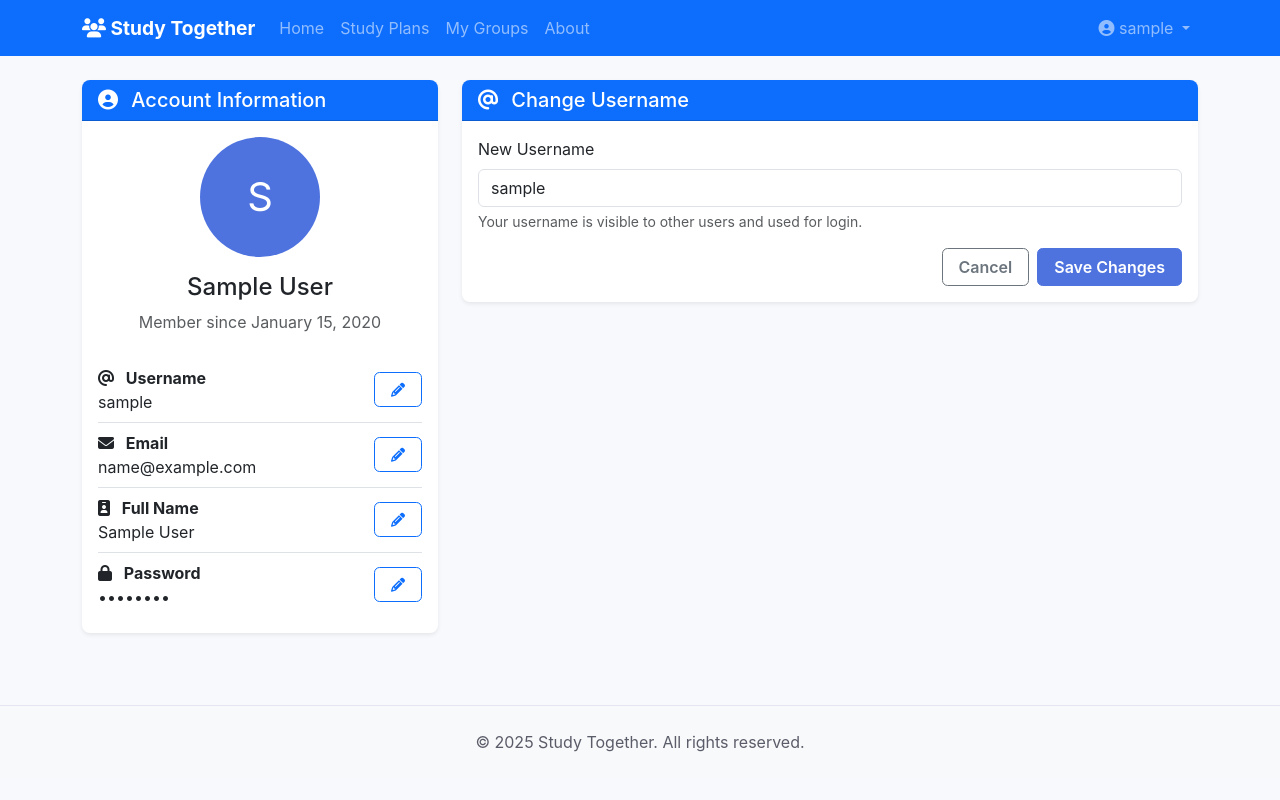
After one commit to Ph4ntomByte/Study_Together, a Flask app: page /auth/profile in a window 1280 px wide, after a click that opens the changed part. The commit adds this page. Run offline with Flask 3, Linux system fonts and the light colour scheme; a user stored in the database is signed in; tables that the repository leaves empty hold one stand-in row (values such as "Sample post"); some libraries are stand-ins or nearby versions.

Commit message:
Add user profile page with edit functionality

```diff
--- a/app/routes/auth.py
+++ b/app/routes/auth.py
@@ -67,3 +67,38 @@ def logout():
     """Handle user logout."""
     logout_user()
     return redirect(url_for('main.index'))
+
+@auth_bp.route('/profile', methods=['GET', 'POST'])
+@login_required
+def profile():
+    """Handle user profile page."""
+    if request.method == 'POST':
+        data = request.get_json()
+
+        # Update name if provided
+        if data.get('name'):
+            current_user.name = data.get('name')
+
+        # Check if username should be updated
+        if data.get('username') and data.get('username') != current_user.username:
+            if User.query.filter_by(username=data.get('username')).first():
+                return jsonify({'error': 'Username already taken'}), 400
+            current_user.username = data.get('username')
+
+        # Check if email should be updated
+        if data.get('email') and data.get('email') != current_user.email:
+            if User.query.filter_by(email=data.get('email')).first():
+                return jsonify({'error': 'Email already registered'}), 400
+            current_user.email = data.get('email')
+
+        # Update password if provided
+        if data.get('new_password'):
+            if not current_user.check_password(data.get('current_password')):
+                return jsonify({'error': 'Current password is incorrect'}), 400
+            current_user.set_password(data.get('new_password'))
+
+        # Save changes
+        db.session.commit()
+        return jsonify({'success': True, 'message': 'Profile updated successfully'})
+
+    return render_template('auth/profile.html', title='My Profile')
--- /dev/null
+++ b/app/templates/auth/profile.html
@@ -0,0 +1,355 @@
+{% extends "layout.html" %}
+
+{% block content %}
+<!-- Toast container for notifications -->
+<div class="position-fixed bottom-0 end-0 p-3" style="z-index: 11">
+    <div id="toastContainer"></div>
+</div>
+
+<div class="row">
+    <div class="col-lg-4 mb-4">
+        <div class="card shadow-sm">
+            <div class="card-header bg-primary text-white">
+                <h5 class="mb-0"><i class="fas fa-user-circle me-2"></i> Account Information</h5>
+            </div>
+            <div class="card-body">
+                <div class="text-center mb-4">
+                    <div class="avatar-placeholder rounded-circle d-flex align-items-center justify-content-center mx-auto mb-3" style="width: 120px; height: 120px; background-color: var(--primary-color); color: white; font-size: 2.5rem;">
+                        {{ current_user.username[0]|upper }}
+                    </div>
+                    <h4>{{ current_user.name }}</h4>
+                    <p class="text-muted">Member since {{ current_user.created_at.strftime('%B %d, %Y') }}</p>
+                </div>
+
+                <div class="list-group list-group-flush">
+                    <div class="list-group-item d-flex justify-content-between align-items-center px-0">
+                        <div>
+                            <strong><i class="fas fa-at me-2"></i> Username</strong>
+                            <div>{{ current_user.username }}</div>
+                        </div>
+                        <button class="btn btn-sm btn-outline-primary edit-trigger" data-target="username-form">
+                            <i class="fas fa-pencil-alt"></i>
+                        </button>
+                    </div>
+
+                    <div class="list-group-item d-flex justify-content-between align-items-center px-0">
+                        <div>
+                            <strong><i class="fas fa-envelope me-2"></i> Email</strong>
+                            <div>{{ current_user.email }}</div>
+                        </div>
+                        <button class="btn btn-sm btn-outline-primary edit-trigger" data-target="email-form">
+                            <i class="fas fa-pencil-alt"></i>
+                        </button>
+                    </div>
+
+                    <div class="list-group-item d-flex justify-content-between align-items-center px-0">
+                        <div>
+                            <strong><i class="fas fa-id-badge me-2"></i> Full Name</strong>
+                            <div>{{ current_user.name }}</div>
+                        </div>
+                        <button class="btn btn-sm btn-outline-primary edit-trigger" data-target="name-form">
+                            <i class="fas fa-pencil-alt"></i>
+                        </button>
+                    </div>
+
+                    <div class="list-group-item d-flex justify-content-between align-items-center px-0">
+                        <div>
+                            <strong><i class="fas fa-lock me-2"></i> Password</strong>
+                            <div>••••••••</div>
+                        </div>
+                        <button class="btn btn-sm btn-outline-primary edit-trigger" data-target="password-form">
+                            <i class="fas fa-pencil-alt"></i>
+                        </button>
+                    </div>
+                </div>
+            </div>
+        </div>
+    </div>
+
+    <div class="col-lg-8">
+        <div class="card shadow-sm mb-4 edit-section" id="username-form">
+            <div class="card-header bg-primary text-white">
+                <h5 class="mb-0"><i class="fas fa-at me-2"></i> Change Username</h5>
+            </div>
+            <div class="card-body">
+                <div id="username-error-container"></div>
+                <form id="usernameForm">
+                    <input type="hidden" name="csrf_token" value="{{ csrf_token() }}">
+                    <div class="mb-3">
+                        <label for="username" class="form-label">New Username</label>
+                        <input type="text" class="form-control" id="username" name="username" value="{{ current_user.username }}" required>
+                        <div class="form-text">Your username is visible to other users and used for login.</div>
+                    </div>
+                    <div class="d-flex justify-content-end">
+                        <button type="button" class="btn btn-outline-secondary me-2 cancel-edit">Cancel</button>
+                        <button type="submit" class="btn btn-primary">Save Changes</button>
+                    </div>
+                </form>
+            </div>
+        </div>
+
+        <div class="card shadow-sm mb-4 edit-section" id="email-form">
+            <div class="card-header bg-primary text-white">
+                <h5 class="mb-0"><i class="fas fa-envelope me-2"></i> Change Email</h5>
+            </div>
+            <div class="card-body">
+                <div id="email-error-container"></div>
+                <form id="emailForm">
+                    <input type="hidden" name="csrf_token" value="{{ csrf_token() }}">
+                    <div class="mb-3">
+                        <label for="email" class="form-label">New Email Address</label>
+                        <input type="email" class="form-control" id="email" name="email" value="{{ current_user.email }}" required>
+                        <div class="form-text">Your email is used for login and notifications.</div>
+                    </div>
+                    <div class="d-flex justify-content-end">
+                        <button type="button" class="btn btn-outline-secondary me-2 cancel-edit">Cancel</button>
+                        <button type="submit" class="btn btn-primary">Save Changes</button>
+                    </div>
+                </form>
+            </div>
+        </div>
+
+        <div class="card shadow-sm mb-4 edit-section" id="name-form">
+            <div class="card-header bg-primary text-white">
+                <h5 class="mb-0"><i class="fas fa-id-badge me-2"></i> Change Full Name</h5>
+            </div>
+            <div class="card-body">
+                <div id="name-error-container"></div>
+                <form id="nameForm">
+                    <input type="hidden" name="csrf_token" value="{{ csrf_token() }}">
+                    <div class="mb-3">
+                        <label for="name" class="form-label">Full Name</label>
+                        <input type="text" class="form-control" id="name" name="name" value="{{ current_user.name }}" required>
+                        <div class="form-text">Your name is displayed to other users in study groups.</div>
+                    </div>
+                    <div class="d-flex justify-content-end">
+                        <button type="button" class="btn btn-outline-secondary me-2 cancel-edit">Cancel</button>
+                        <button type="submit" class="btn btn-primary">Save Changes</button>
+                    </div>
+                </form>
+            </div>
+        </div>
+
+        <div class="card shadow-sm mb-4 edit-section" id="password-form">
+            <div class="card-header bg-primary text-white">
+                <h5 class="mb-0"><i class="fas fa-lock me-2"></i> Change Password</h5>
+            </div>
+            <div class="card-body">
+                <div id="password-error-container"></div>
+                <form id="passwordForm">
+                    <input type="hidden" name="csrf_token" value="{{ csrf_token() }}">
+                    <div class="mb-3">
+                        <label for="current_password" class="form-label">Current Password</label>
+                        <input type="password" class="form-control" id="current_password" name="current_password" required>
+                    </div>
+                    <div class="mb-3">
+                        <label for="new_password" class="form-label">New Password</label>
+                        <input type="password" class="form-control" id="new_password" name="new_password" required>
+                    </div>
+                    <div class="mb-3">
+                        <label for="confirm_password" class="form-label">Confirm New Password</label>
+                        <input type="password" class="form-control" id="confirm_password" name="confirm_password" required>
+                    </div>
+                    <div class="d-flex justify-content-end">
+                        <button type="button" class="btn btn-outline-secondary me-2 cancel-edit">Cancel</button>
+                        <button type="submit" class="btn btn-primary">Update Password</button>
+                    </div>
+                </form>
+            </div>
+        </div>
+    </div>
+</div>
+{% endblock %}
+
+{% block extra_js %}
+<script>
+$(document).ready(function() {
+    // Hide edit sections initially
+    $('.edit-section').hide();
+
+    // Show edit section when edit button is clicked
+    $('.edit-trigger').on('click', function() {
+        const targetId = $(this).data('target');
+        $('.edit-section').hide();
+        $(`#${targetId}`).show();
+    });
+
+    // Hide edit section when cancel button is clicked
+    $('.cancel-edit').on('click', function() {
+        $(this).closest('.edit-section').hide();
+    });
+
+    // Toast notification function
+    function showToast(message, type = 'success') {
+        const id = 'toast-' + Date.now();
+        const bgClass = type === 'success' ? 'bg-success' :
+                        type === 'error' ? 'bg-danger' :
+                        type === 'warning' ? 'bg-warning' : 'bg-info';
+
+        const icon = type === 'success' ? '<i class="fas fa-check-circle me-2"></i>' :
+                    type === 'error' ? '<i class="fas fa-exclamation-circle me-2"></i>' :
+                    type === 'warning' ? '<i class="fas fa-exclamation-triangle me-2"></i>' :
+                    '<i class="fas fa-info-circle me-2"></i>';
+
+        const toast = `
+            <div id="${id}" class="toast align-items-center text-white ${bgClass} border-0" role="alert" aria-live="assertive" aria-atomic="true">
+                <div class="d-flex">
+                    <div class="toast-body">
+                        ${icon} ${message}
+                    </div>
+                    <button type="button" class="btn-close btn-close-white me-2 m-auto" data-bs-dismiss="toast" aria-label="Close"></button>
+                </div>
+            </div>
+        `;
+
+        $('#toastContainer').append(toast);
+        const toastElement = new bootstrap.Toast(document.getElementById(id), {
+            autohide: true,
+            delay: 5000
+        });
+        toastElement.show();
+
+        // Remove the toast element after it's hidden
+        $(`#${id}`).on('hidden.bs.toast', function() {
+            $(this).remove();
+        });
+    }
+
+    // Show error message in a container
+    function showError(containerId, message) {
+        $(`#${containerId}`).html(`
+            <div class="alert alert-danger alert-dismissible fade show">
+                ${message}
+                <button type="button" class="btn-close" data-bs-dismiss="alert"></button>
+            </div>
+        `);
+    }
+
+    // Handle username form submission
+    $('#usernameForm').on('submit', function(e) {
+        e.preventDefault();
+
+        $.ajax({
+            url: "{{ url_for('auth.profile') }}",
+            type: 'POST',
+            contentType: 'application/json',
+            headers: {
+                'X-CSRFToken': $('input[name="csrf_token"]').val()
+            },
+            data: JSON.stringify({
+                username: $('#username').val()
+            }),
+            success: function(response) {
+                showToast('Username updated successfully');
+                setTimeout(function() {
+                    window.location.reload();
+                }, 1000);
+            },
+            error: function(xhr) {
+                let error = 'An error occurred. Please try again.';
+                if (xhr.responseJSON && xhr.responseJSON.error) {
+                    error = xhr.responseJSON.error;
+                }
+                showError('username-error-container', error);
+            }
+        });
+    });
+
+    // Handle email form submission
+    $('#emailForm').on('submit', function(e) {
+        e.preventDefault();
+
+        $.ajax({
+            url: "{{ url_for('auth.profile') }}",
+            type: 'POST',
+            contentType: 'application/json',
+            headers: {
+                'X-CSRFToken': $('input[name="csrf_token"]').val()
+            },
+            data: JSON.stringify({
+                email: $('#email').val()
+            }),
+            success: function(response) {
+                showToast('Email updated successfully');
+                setTimeout(function() {
+                    window.location.reload();
+                }, 1000);
+            },
+            error: function(xhr) {
+                let error = 'An error occurred. Please try again.';
+                if (xhr.responseJSON && xhr.responseJSON.error) {
+                    error = xhr.responseJSON.error;
+                }
+                showError('email-error-container', error);
+            }
+        });
+    });
+
+    // Handle name form submission
+    $('#nameForm').on('submit', function(e) {
+        e.preventDefault();
+
+        $.ajax({
+            url: "{{ url_for('auth.profile') }}",
+            type: 'POST',
+            contentType: 'application/json',
+            headers: {
+                'X-CSRFToken': $('input[name="csrf_token"]').val()
+            },
+            data: JSON.stringify({
+                name: $('#name').val()
+            }),
+            success: function(response) {
+                showToast('Name updated successfully');
+                setTimeout(function() {
+                    window.location.reload();
+                }, 1000);
+            },
+            error: function(xhr) {
+                let error = 'An error occurred. Please try again.';
+                if (xhr.responseJSON && xhr.responseJSON.error) {
+                    error = xhr.responseJSON.error;
+                }
+                showError('name-error-container', error);
+            }
+        });
+    });
+
+    // Handle password form submission
+    $('#passwordForm').on('submit', function(e) {
+        e.preventDefault();
+
+        // Validate passwords match
+        if ($('#new_password').val() !== $('#confirm_password').val()) {
+            showError('password-error-container', 'New passwords do not match');
+            return;
+        }
+
+        $.ajax({
+            url: "{{ url_for('auth.profile') }}",
+            type: 'POST',
+            contentType: 'application/json',
+            headers: {
+                'X-CSRFToken': $('input[name="csrf_token"]').val()
+            },
+            data: JSON.stringify({
+                current_password: $('#current_password').val(),
+                new_password: $('#new_password').val()
+            }),
+            success: function(response) {
+                showToast('Password updated successfully');
+                $('#passwordForm')[0].reset();
+                $('#password-form').hide();
+            },
+            error: function(xhr) {
+                let error = 'An error occurred. Please try again.';
+                if (xhr.responseJSON && xhr.responseJSON.error) {
+                    error = xhr.responseJSON.error;
+                }
+                showError('password-error-container', error);
+            }
+        });
+    });
+});
+</script>
+{% endblock %}
--- a/app/templates/layout.html
+++ b/app/templates/layout.html
@@ -53,12 +53,16 @@
                             <i class="fas fa-user-circle"></i> {{ current_user.username }}
                         </a>
                         <ul class="dropdown-menu dropdown-menu-end">
-                            <li><a class="dropdown-item" href="#">Profile</a></li>
+                            <li><a class="dropdown-item" href="{{ url_for('auth.profile') }}">
+                                <i class="fas fa-id-card me-2"></i> Profile
+                            </a></li>
                             <li><a class="dropdown-item theme-toggle-btn" href="#" id="themeToggle">
                                 <i class="fas fa-moon"></i> Dark Mode
                             </a></li>
                             <li><hr class="dropdown-divider"></li>
-                            <li><a class="dropdown-item" href="{{ url_for('auth.logout') }}">Logout</a></li>
+                            <li><a class="dropdown-item" href="{{ url_for('auth.logout') }}">
+                                <i class="fas fa-sign-out-alt me-2"></i> Logout
+                            </a></li>
                         </ul>
                     </li>
                     {% else %}
```
